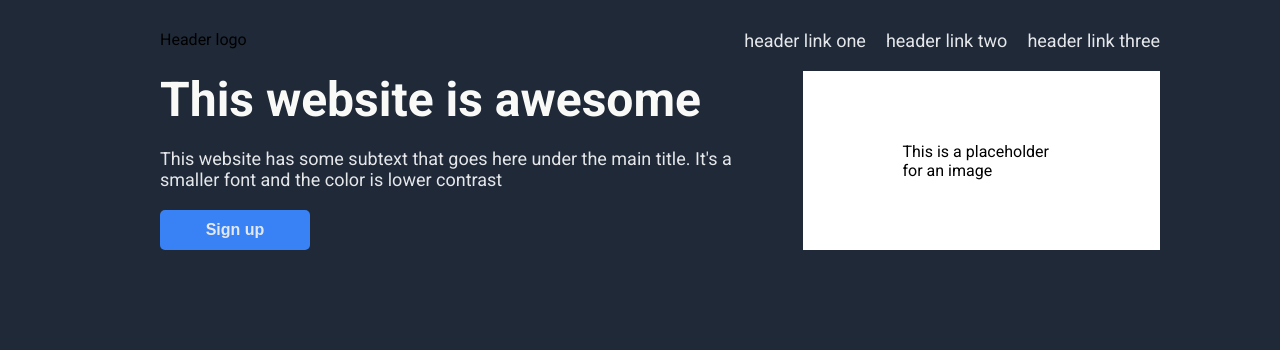
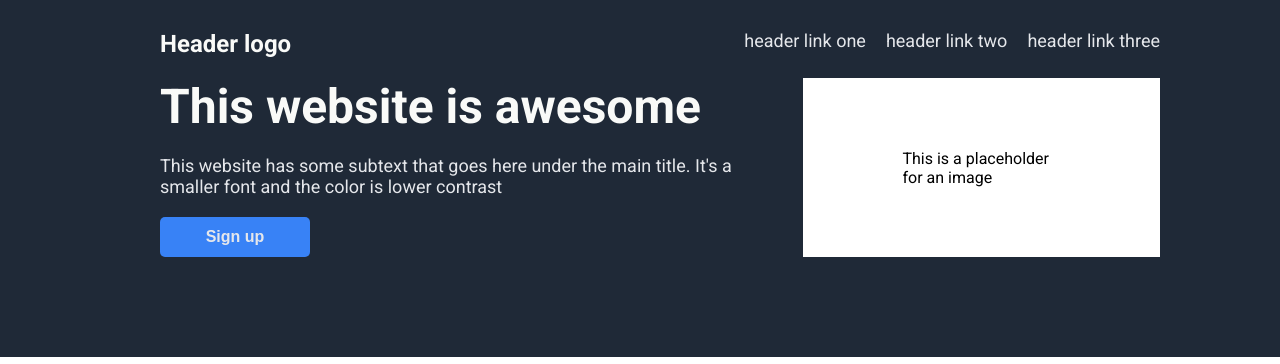
Before and after one commit to troleadormirror/landing-page, a plain HTML site: page index.html in a window 1280 px wide. Shown: the top 364 px of the page. Drawn offline with Linux system fonts and the light colour scheme.

Commit message:
finished

```diff
--- a/style.css
+++ b/style.css
@@ -147,3 +147,8 @@ body{
 .mybutton{
     border:none
 }
+.logo{
+    font-size: 24px;
+    color: #f9faf8;
+    font-weight: 700;
+}
```
